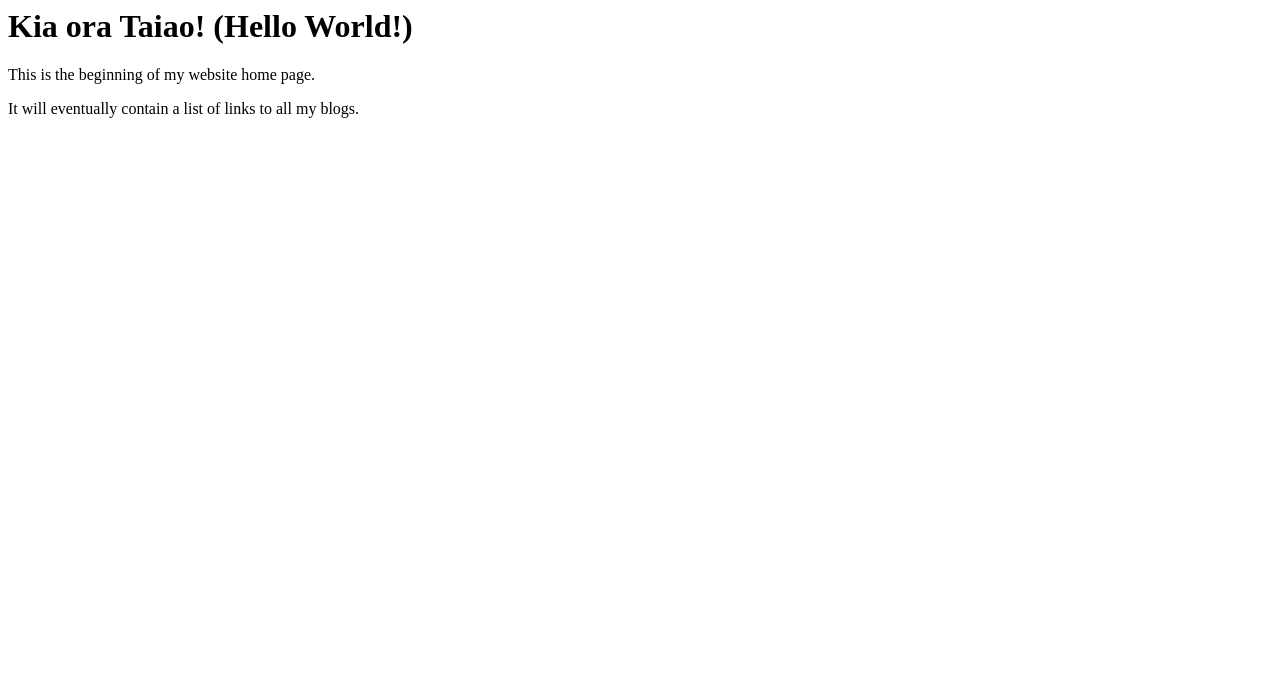
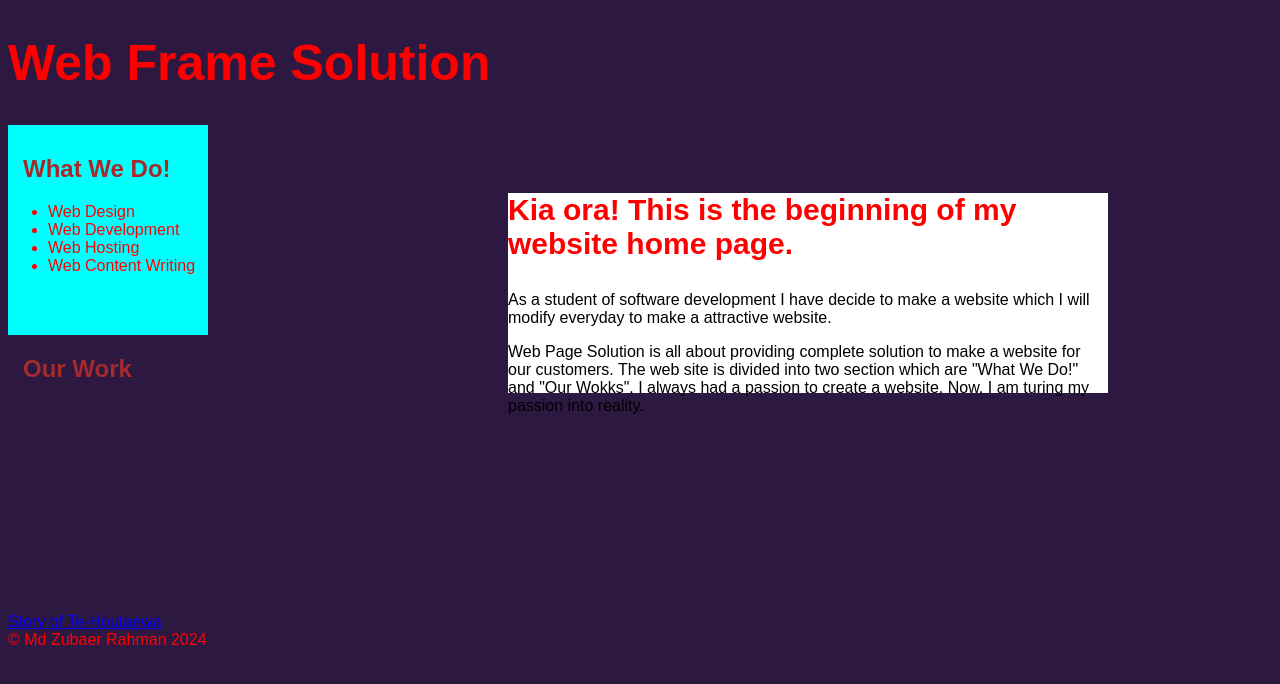
Before and after one commit to mdzubaer-rahman/mdzubaer-rahman.github.io, a plain HTML site: page index.html in a window 1280 px wide. Drawn offline with Linux system fonts and the light colour scheme.

Commit message:
Adding to index.html

```diff
--- a/index.html
+++ b/index.html
@@ -1,10 +1,44 @@
-<html>
+<!DOCTYPE html>
+<html lang="en">
   <head>
+    <meta charset="UTF-8" />
     <title>My blog</title>
+    <link rel="stylesheet" href="./styles/main.css" />
   </head>
   <body>
-    <h1>Kia ora Taiao! (Hello World!)</h1>
-    <p>This is the beginning of my website home page.</p>
-    <p>It will eventually contain a list of links to all my blogs.</p>
+    <h1>Web Frame Solution</h1>
+
+    <div id="menu">
+      <h2 style="color: brown">What We Do!</h2>
+      <ul>
+        <li>Web Design</li>
+        <li>Web Development</li>
+        <li>Web Hosting</li>
+        <li>Web Content Writing</li>
+      </ul>
+    </div>
+    <div>
+      <h2 style="color: brown">Our Work</h2>
+    </div>
+    <div id="about">
+      <p class="welcome">
+        Kia ora! This is the beginning of my website home page.
+      </p>
+
+      <p class="about-text">
+        As a student of software development I have decide to make a website
+        which I will modify everyday to make a attractive website.
+      </p>
+      <div>
+        <p class="about-des">
+          Web Page Solution is all about providing complete solution to make a
+          website for our customers. The web site is divided into two section
+          which are "What We Do!" and "Our Wokks". I always had a passion to
+          create a website. Now, I am turing my passion into reality.
+        </p>
+      </div>
+    </div>
+    <a href="./blog/te-houtaewa-template.html">Story of Te-Houtaewa</a>
+    <footer>© Md Zubaer Rahman 2024</footer>
   </body>
 </html>
--- a/styles/main.css
+++ b/styles/main.css
@@ -0,0 +1,38 @@
+html {
+  background-color: rgb(45, 24, 65);
+  color: red;
+  font-family: sans-serif;
+}
+h1 {
+  font-size: 50px;
+  font-weight: bold;
+}
+h2 {
+  padding-left: 15px;
+}
+#menu {
+  background-color: aqua;
+  height: 200px;
+  width: 200px;
+  padding-top: 10px;
+  position: static;
+}
+
+#about {
+  background-color: white;
+  height: 200px;
+  width: 600px;
+  position: relative;
+  left: 500px;
+  bottom: 220px;
+}
+div > p.welcome {
+  font-weight: bold;
+  font-size: 30px;
+}
+div .about-text {
+  color: black;
+}
+div .about-des {
+  color: black;
+}
```
